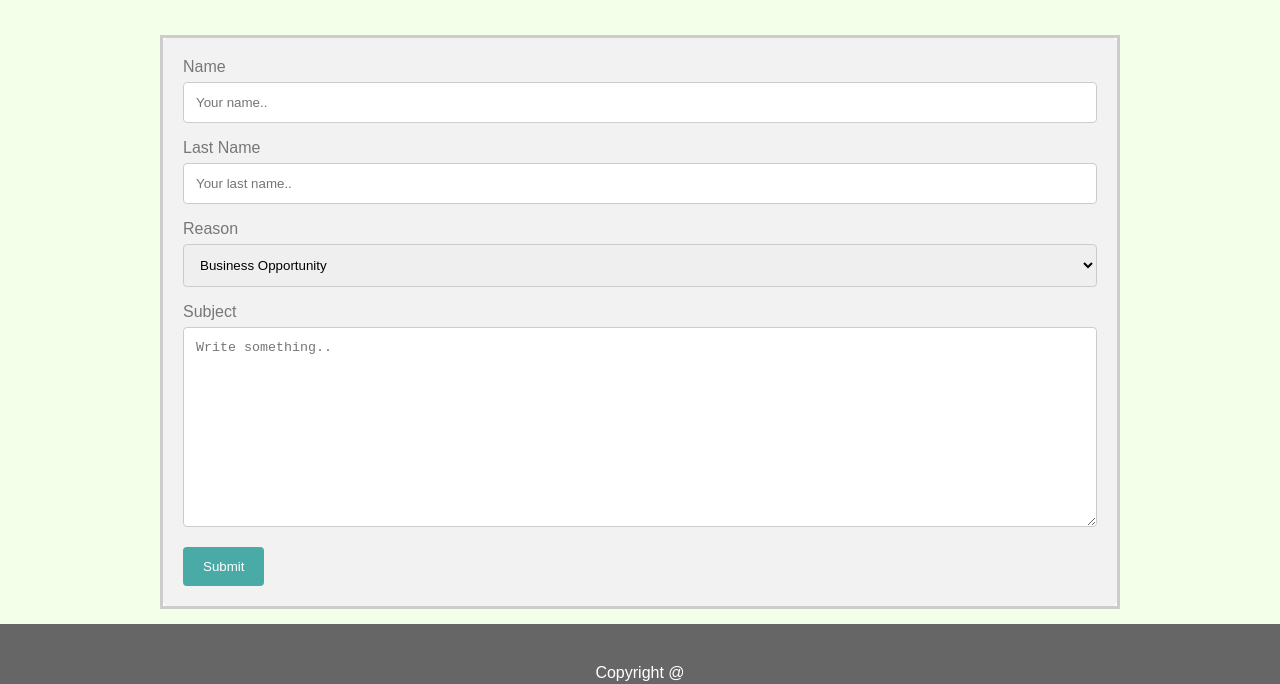
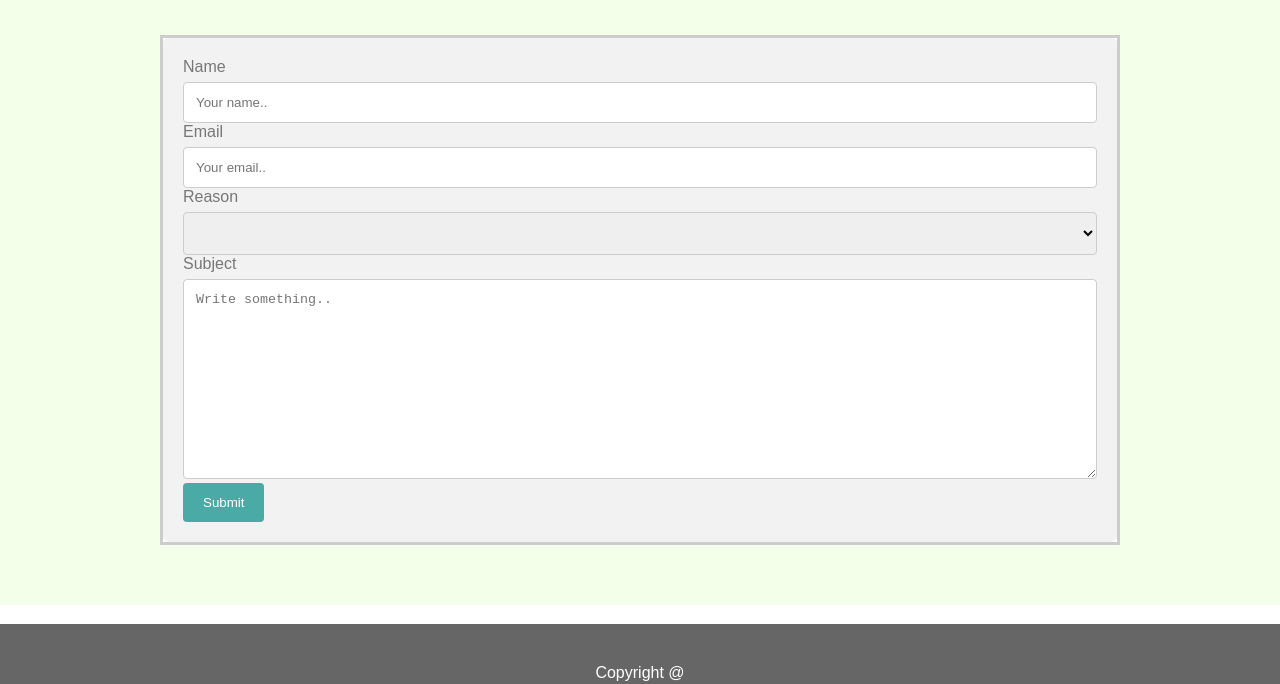
Before and after one commit to seleazar10/Basic-Portfolio, a plain HTML site: page contact.html in a window 1280 px wide. Shown: the part 116-800 px from the top of the page. Drawn offline with Linux system fonts and the light colour scheme.

Commit message:
FINAL version

```diff
--- a/assets/css/WebFound-CSS/form-style.css
+++ b/assets/css/WebFound-CSS/form-style.css
@@ -7,7 +7,7 @@
     border-radius: 4px; /* Rounded borders */
     box-sizing: border-box; /* Make sure that padding and width stays in place */
     margin-top: 6px; /* Add a top margin */
-    margin-bottom: 16px; /* Bottom margin */
+    margin-bottom: 0px; /* Bottom margin */
     resize: vertical /* Allow the user to vertically resize the textarea (not horizontally) */
   }
 
@@ -23,7 +23,7 @@
 
   /* When moving the mouse over the submit button, add a darker green color */
   input[type=submit]:hover {
-    background-color: #45a049;
+    background-color: #3dd1ca;
   }
 
   /* Add a background color and some padding around the form */
--- a/contact.html
+++ b/contact.html
@@ -101,11 +101,12 @@
               <label for="fname">Name</label>
               <input type="text" id="name" name="name" placeholder="Your name..">
 
-              <label for="lname">Last Name</label>
-              <input type="text" id="lname" name="lastname" placeholder="Your last name..">
+              <label for="lname">Email</label>
+              <input type="text" id="Email" name="Email" placeholder="Your email..">
 
               <label for="Reason">Reason</label>
               <select id="country" name="country">
+                <option value="Drop_Menu_blank">   </option>
                 <option value="Business Opportunity">Business Opportunity</option>
                 <option value="Collaboration">Collaboration</option>
                 <option value="Other Inquiry">Other Inquiry</option>
```
Also changed, not shown: assets/css/style.css (line endings or trailing spaces), 1 other file.
